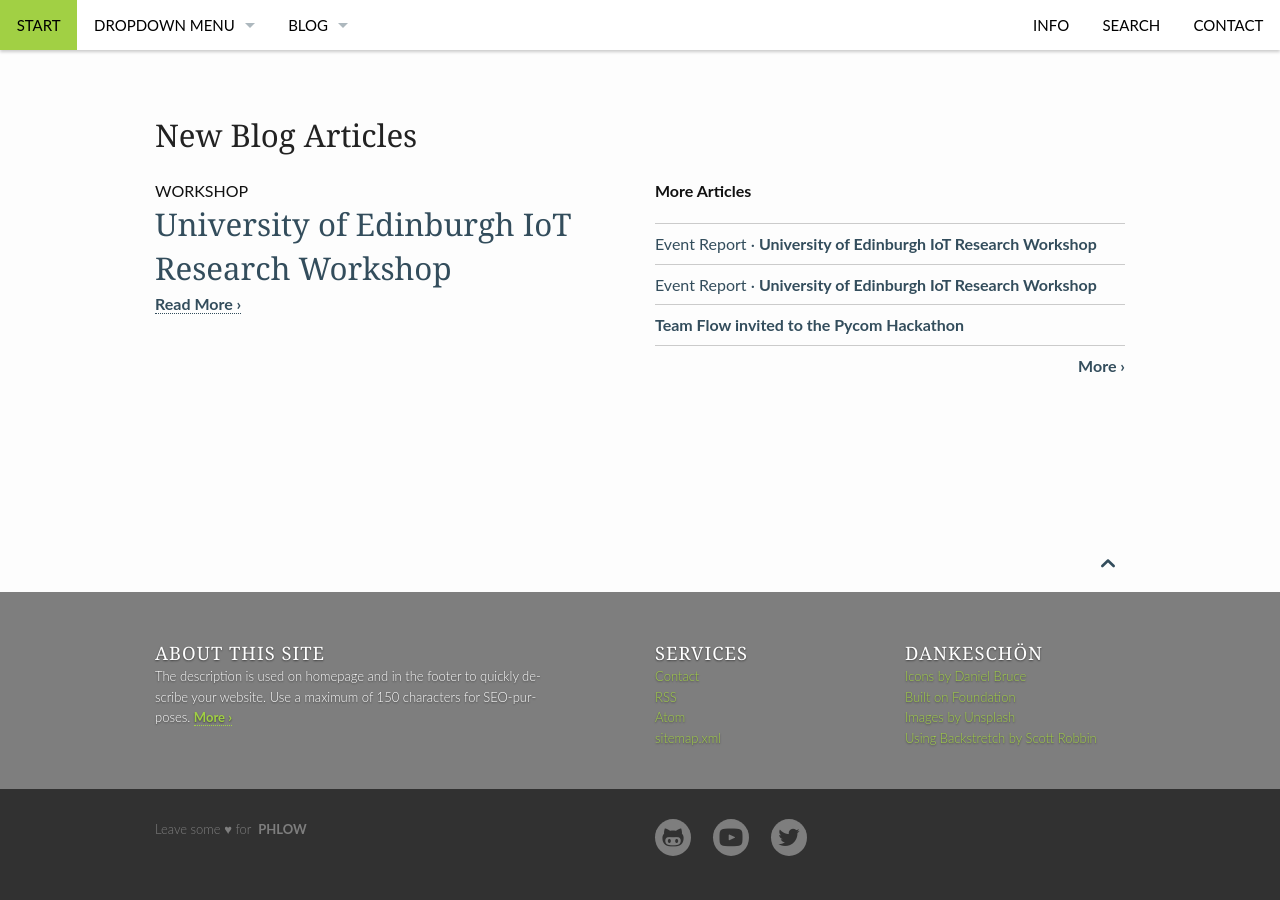
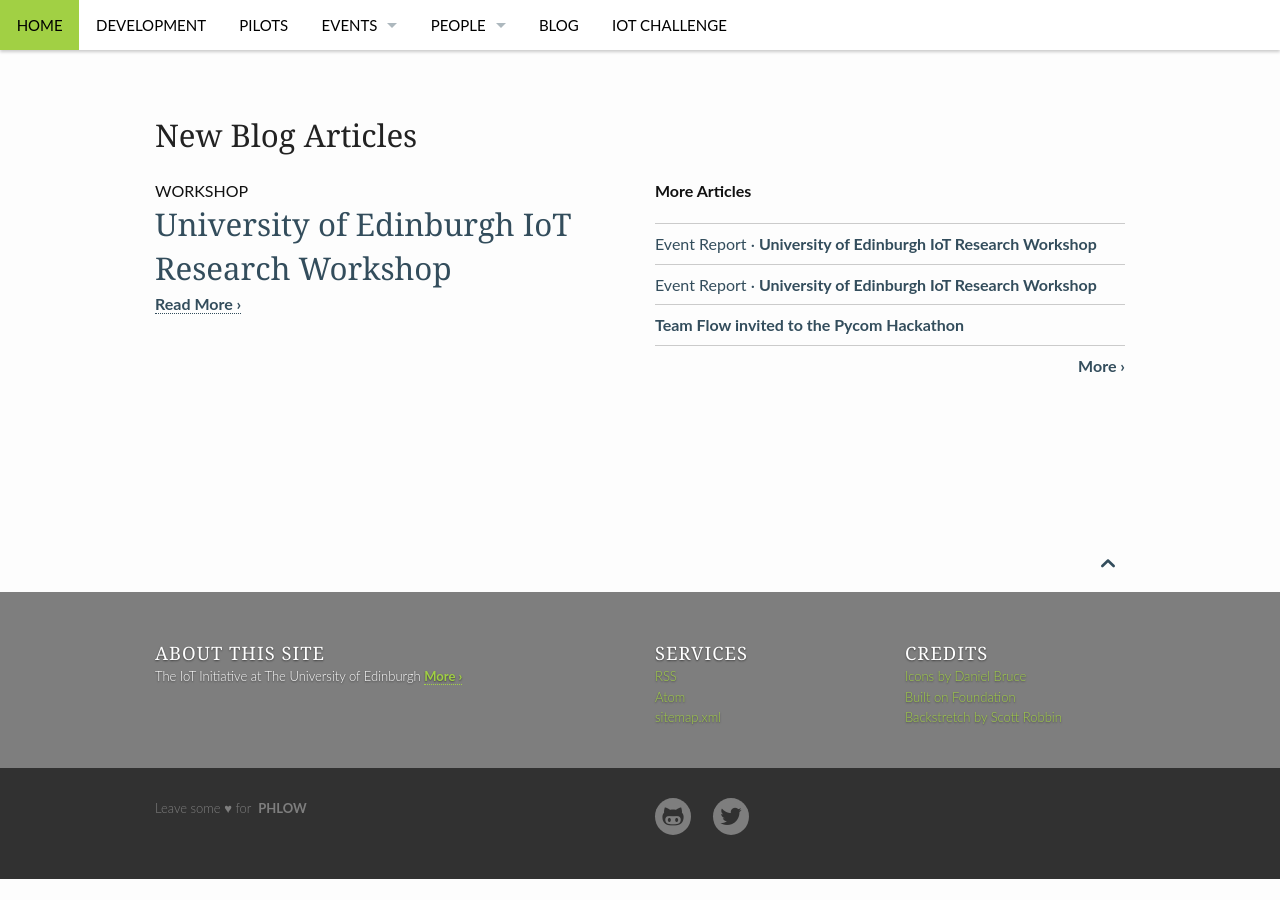
Before and after one commit to iot-uoe/webdev, a Jekyll site: the page built from pages/pages-root-folder/index.md, in a window 1280 px wide and 900 px high, scrolled down 830 px. Built offline with Jekyll 4.4.1, drawn with Linux system fonts in a browser that asks for light colours; after the commit the page ends 1709 px from its top, so only the background shows below that.

```diff
--- a/_config.yml
+++ b/_config.yml
@@ -8,28 +8,31 @@
 #                                                 /____/
 #
 # Title of your website
-title: "Feeling Responsive"
-
+title: 'Edinburgh IoT Initiative'
 
 # The slogan describes your website and is used on homepage in <title> and other important places
-slogan: "A Flexible Theme for Jekyll"
-
+slogan: 'iot.ed.ac.uk'
 
 # The description is used on homepage and in the footer to quickly describe your website. Use a maximum of 150 characters for SEO-purposes.
-description: "The description is used on homepage and in the footer to quickly describe your website. Use a maximum of 150 characters for SEO-purposes."
+description: 'The IoT Initiative at The University of Edinburgh'
+
+copyright: '<p>Copyright &copy; University of Edinburgh 2016</p>'
+
+# The credits show up in the includes/_footer.html – It would be nice of you to leave a link to Phlow or Feeling Responsive as a thank you :)
+credits: '<p>Powered by <a href="http://jekyllrb.com/">Jekyll</a>, based on <a href="http://phlow.github.io/feeling-responsive/">Feeling Responsive</a> Theme</p>'
 
 # Main author of the website
 # See > authors.yml
-author: phlow
+author: ewan
 
 # This URL is the main address for absolute links. Don't include a slash at the end.
 #
-url: 'https://phlow.github.io/feeling-responsive'
+url: 'https://iot-uoe.github.io/webdev'
 baseurl: ''
 
 # This is for the editing function in _/includes/improve_content
 # Leave it empty if your site is not on GitHub/GitHub Pages
-improve_content: https://github.com/Phlow/feeling-responsive/edit/gh-pages
+# improve_content:
 
 # This URL points directly to the images directory making
 # things easier to link to images in posts and templates. It needs a slash at the end.
@@ -37,7 +40,7 @@ improve_content: https://github.com/Phlow/feeling-responsive/edit/gh-pages
 # Example: <img src="{{ site.urlimg }}{{ post.image.title }}" />
 # Markdown-Example for posts ![Image Text]({{ site.urlimg }}image.jpg)
 #
-urlimg: 'https://phlow.github.io/feeling-responsive/images/'
+urlimg: 'https://iot-uoe.github.io/webdev/images/'
 
 
 # Logo size is 600x80 pixels
--- a/_data/navigation.yml
+++ b/_data/navigation.yml
@@ -1,39 +1,42 @@
-#
-#   Navigation to the left › side: left
-#
-- title: Start
+- title: Home
   url: "/"
   side: left
 
-- title: "Dropdown Menu"
-  url: "#"
+- title: "Development"
+  url: "/development/"
+  side: left
+
+- title: "Pilots"
+  url: "/pilots/"
+  side: left
+
+- title: "Events"
+  url: "/events/"
   side: left
   dropdown:
-  - title: "Dropdown Menu 1"
-    url: "#"
-  - title: "Dropdown Menu 2"
-    url: "#"
-  - title: "Dropdown Menu 3"
-    url: "#"
+  - title: "Forthcoming"
+    url: "/events/"
+  - title: "Past Events"
+    url: "/past_events/"
 
-- title: Blog
+- title: "People"
+  url: "/coordination/"
+  side: left
+  dropdown:
+  - title: "Coordination"
+    url: "/coordination/"
+  - title: "Informatics"
+    url: "/soi_research_programme/"
+
+- title: "Blog"
   url: "/blog/"
   side: left
-  dropdown:
-  - title: "Blog Archive"
-    url: "/blog/archive/"
 
-#
-#   Navigation to the right › side: right
-#
-- title: "Info"
-  url: "/info/"
-  side: right
+- title: "IoT Challenge"
+  url: "/iotchallenge/"
+  side: left
 
-- title: "Search"
-  url: "/search/"
-  side: right
 
-- title: "Contact"
-  url: "/contact/"
-  side: right
+# - title: "Contact"
+#   url: "/contact/"
+#   side: right
--- a/_data/services.yml
+++ b/_data/services.yml
@@ -1,8 +1,8 @@
 - menu_name: "Services"
 
-- name: "Contact"
-  url: "/contact/"
-  title: "Contact"
+# - name: "Contact"
+#   url: "/contact/"
+#   title: "Contact"
 
 - name: "RSS"
   url: "/feed.xml"
```
Also changed, not shown: _data/authors.yml (+19 -5 lines), _data/coordinators.yml (added, +59 -0 lines), _data/network.yml (+2 -7 lines), _data/researchers.yml (added, +52 -0 lines), _data/socialmedia.yml (+7 -17 lines), _data/venues.yml (added, +27 -0 lines).
